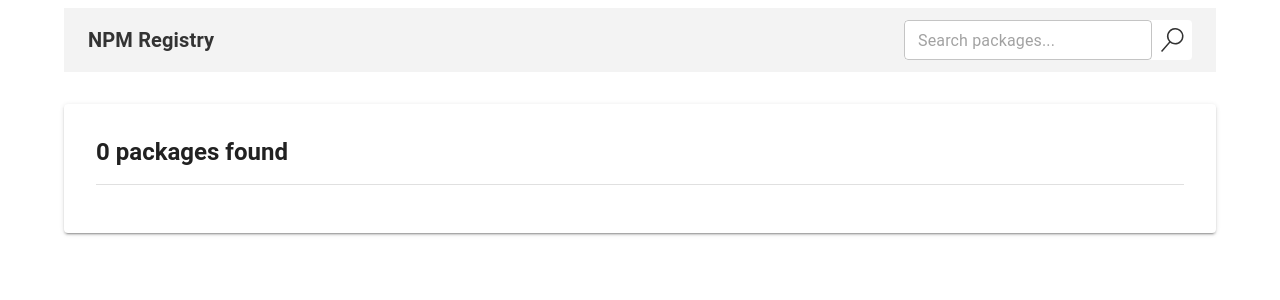
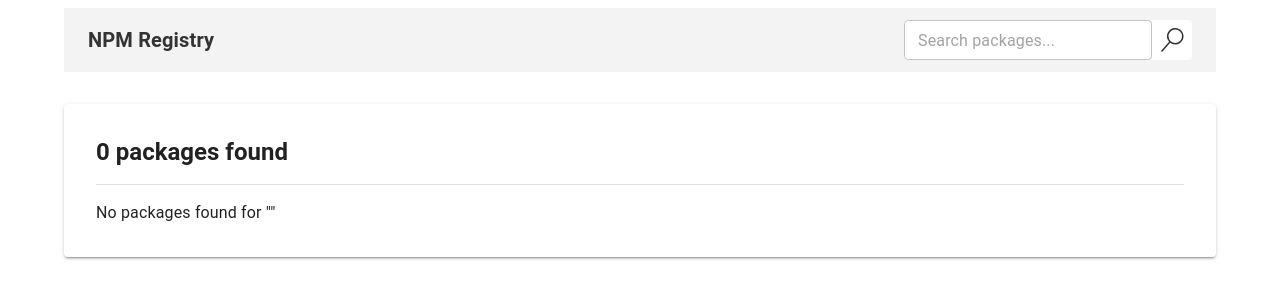
Before and after one commit to maitepv87/npm-navigator, a React (Vite) app: page /search in a window 1280 px wide. Shown: the top 300 px of the page. Built offline with nearby package versions, Linux system fonts and the light colour scheme.

Commit message:
feat: add empty state messages for Home and Search pages

```diff
--- a/src/pages/HomePage.tsx
+++ b/src/pages/HomePage.tsx
@@ -45,6 +45,12 @@
         The package manager for JavaScript. Search and view packages with ease.
       </Typography>
 
+      {!isLoading && featurePackages.length === 0 && !error && (
+        <Typography variant="body1" align="center" sx={{ mt: 4 }}>
+          No featured packages available at this time.
+        </Typography>
+      )}
+
       <Grid
         container
         spacing={4}
--- a/src/pages/PackageSearchPage.tsx
+++ b/src/pages/PackageSearchPage.tsx
@@ -18,6 +18,8 @@
   );
 
   const handlePageChange = (newPage: number) => {
+    if (!searchTerm) return;
+
     setPage(newPage - 1);
     dispatch(getPackages(searchTerm, newPage - 1, PAGE_SIZE));
   };
@@ -43,11 +45,19 @@
       </Typography>
       <Divider sx={{ my: 2 }} />
 
-      <Box sx={{ display: "flex", flexDirection: "column", gap: 2 }}>
-        {packages.map((result) => (
-          <PackageListItem key={result.name} pack={result} />
-        ))}
-      </Box>
+      {total === 0 && !isLoading && !error && (
+        <Typography variant="body1" sx={{ mt: 2 }}>
+          No packages found for "<strong>{searchTerm}</strong>"
+        </Typography>
+      )}
+
+      {packages.length > 0 && (
+        <Box sx={{ display: "flex", flexDirection: "column", gap: 2 }}>
+          {packages.map((result) => (
+            <PackageListItem key={result.name} pack={result} />
+          ))}
+        </Box>
+      )}
 
       {totalPages > 1 && (
         <Box sx={{ mt: 4, display: "flex", justifyContent: "center" }}>
```
